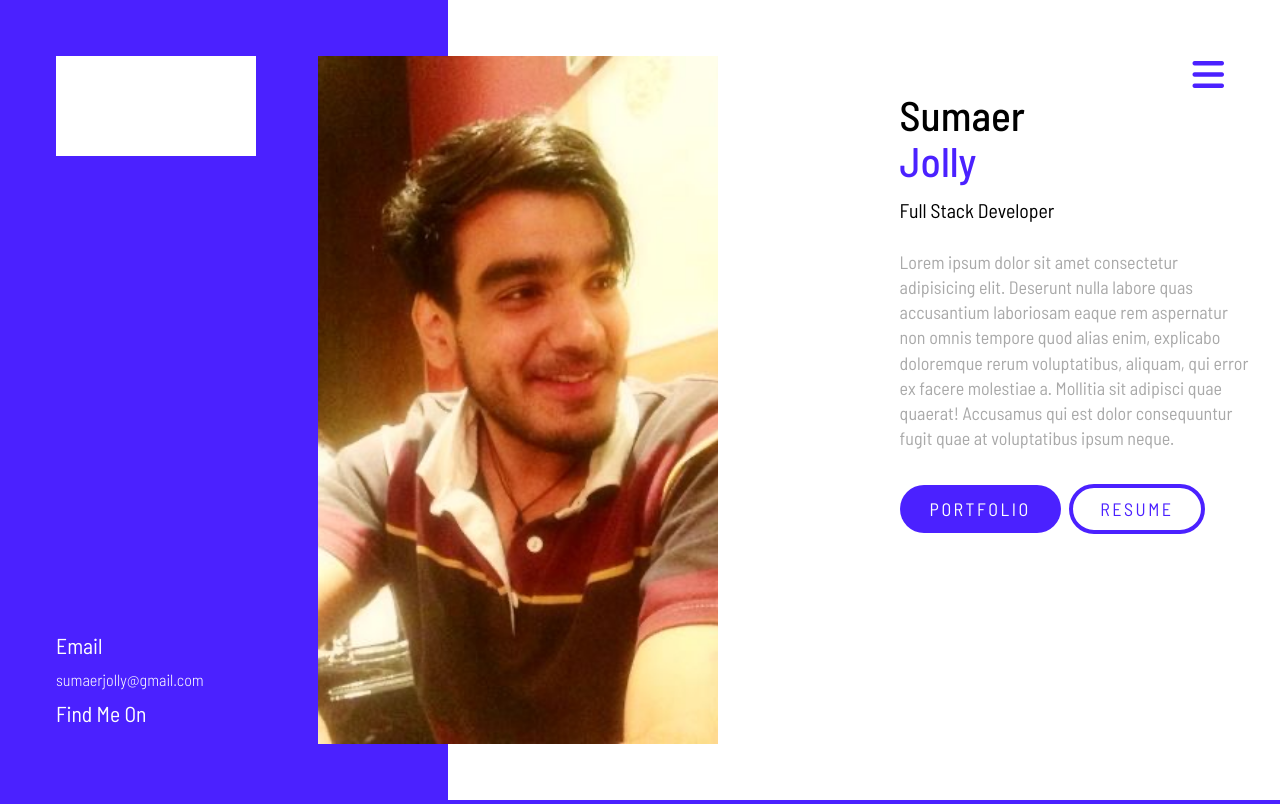
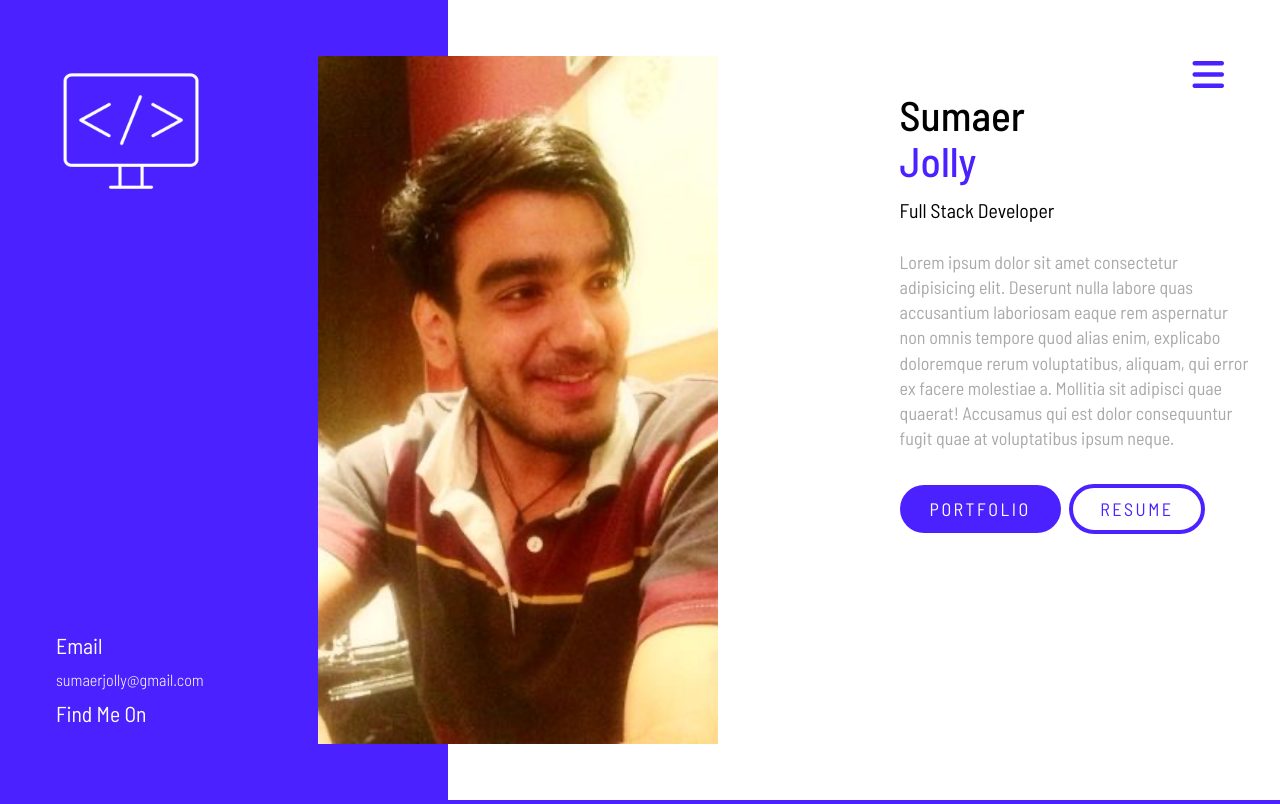
Before and after one commit to sumaerjolly/test-portfolio, a website with bundled scripts: page src/index.html in a window 1280 px wide. Built offline with nearby package versions, Linux system fonts and the light colour scheme.

Commit message:
add logo

```diff
--- a/src/index.html
+++ b/src/index.html
@@ -16,7 +16,9 @@
       <i class="fa fa-bars"></i>
     </div>
     <section class="info-section">
-      <div class="logo"></div>
+      <div class="logo">
+        <img src="./img/logo1.png" alt="" logo />
+      </div>
       <div class="info-box">
         <h4>Email</h4>
         <p>sumaerjolly@gmail.com</p>
--- a/src/scss/_home.scss
+++ b/src/scss/_home.scss
@@ -1,8 +1,9 @@
 .home {
   .logo {
-    background: white;
-    height: 100px;
-    width: 200px;
+    img {
+      max-height: 1500px;
+      max-width: 150px;
+    }
   }
 
   .info-section {
```
Also changed, not shown: dist/index.html, dist/logo.cecc779a.png (added), dist/logo1.caab8263.png (added), src/img/logo.png (added), src/img/logo1.png (added), 4 other files.
